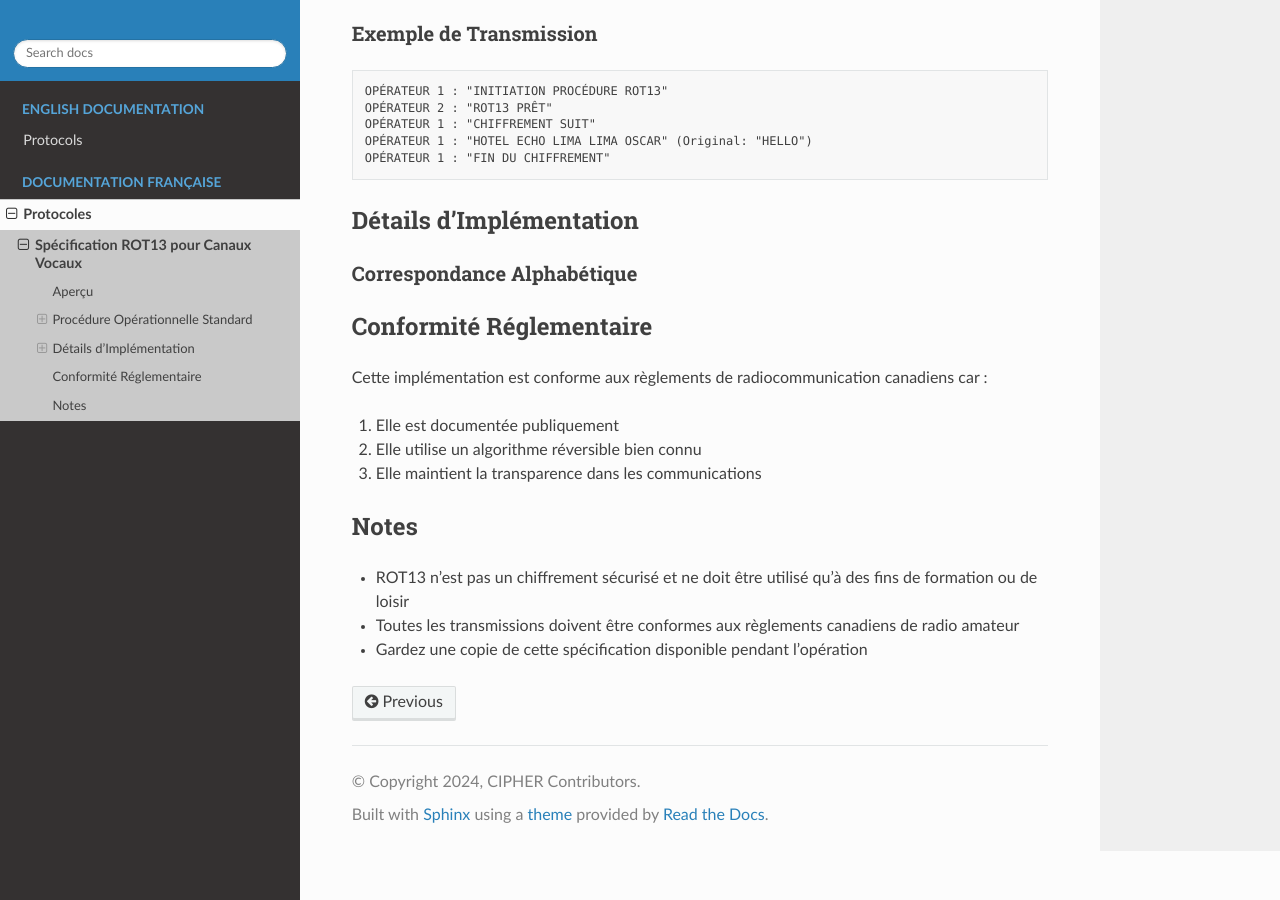
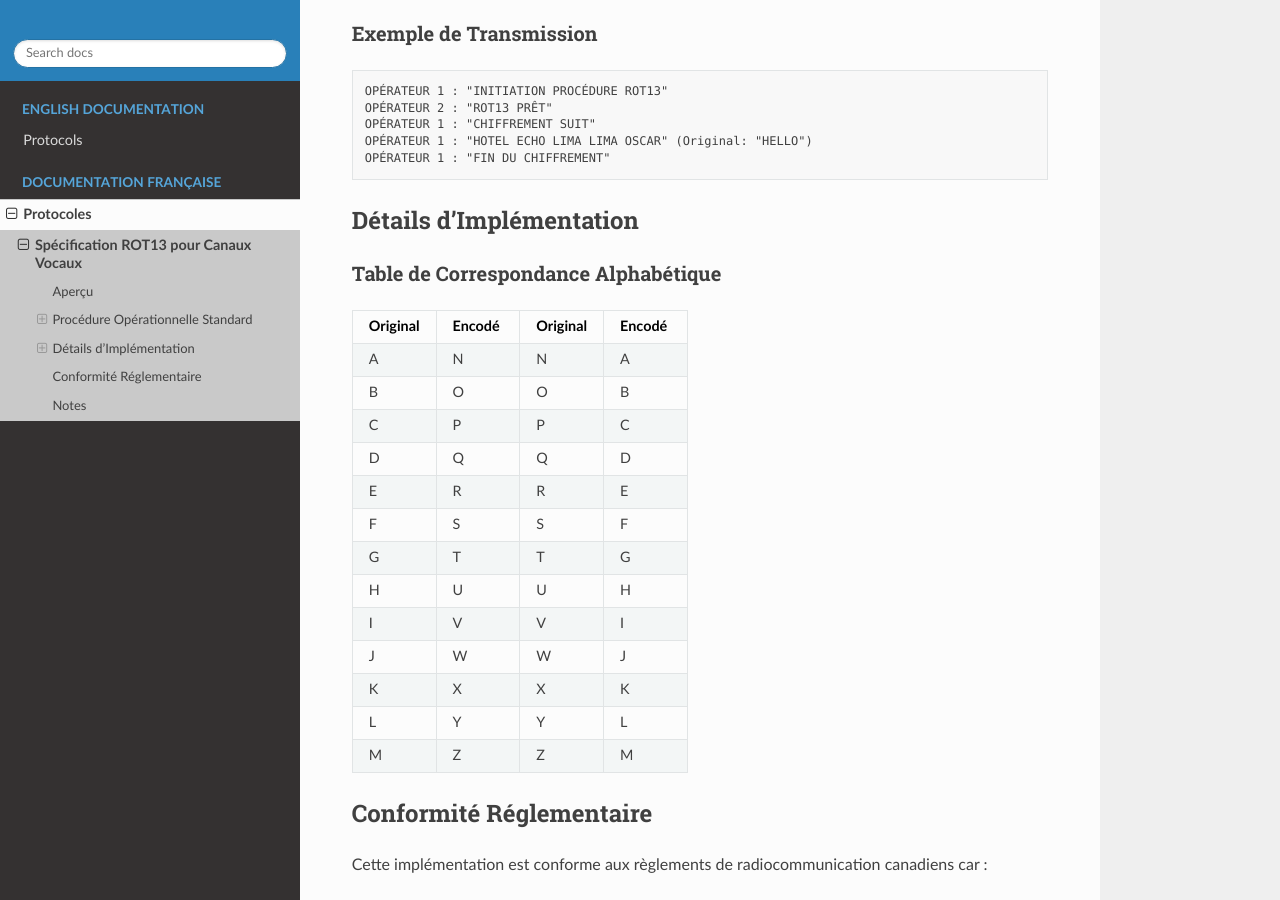
Before and after one commit to amingilani/cipher, a Sphinx documentation site: the page built from docs/source/fr/protocols/rot13.rst, in a window 1280 px wide and 900 px high, scrolled down 616 px. Built offline with Sphinx 7.4.7 and the Read the Docs theme 3.1.0, drawn with Linux system fonts in a browser that asks for light colours; pages that are not in the unit, such as notebooks, are missing from menus.

Commit message:
Fix table

```diff
--- a/docs/source/fr/protocols/rot13.rst
+++ b/docs/source/fr/protocols/rot13.rst
@@ -34,21 +34,26 @@ Exemple de Transmission
 Détails d'Implémentation
 ---------------------
 
-Correspondance Alphabétique
-~~~~~~~~~~~~~~~~~~~~~~~~
+Table de Correspondance Alphabétique
+~~~~~~~~~~~~~~~~~~~~~~~~~~~~~~~~
 
-.. list-table::
-   :header-rows: 1
+.. csv-table::
+   :header: "Original", "Encodé", "Original", "Encodé"
+   :widths: 25, 25, 25, 25
 
-   * - Original
-     - Encodé
-   * - A
-     - N
-   * - B
-     - O
-   * - C
-     - P
-   * - (etc...)
+   A, N, N, A
+   B, O, O, B
+   C, P, P, C
+   D, Q, Q, D
+   E, R, R, E
+   F, S, S, F
+   G, T, T, G
+   H, U, U, H
+   I, V, V, I
+   J, W, W, J
+   K, X, X, K
+   L, Y, Y, L
+   M, Z, Z, M
 
 Conformité Réglementaire
 ---------------------
```
Also changed, not shown: docs/source/en/protocols/rot13.rst (+16 -11 lines).
